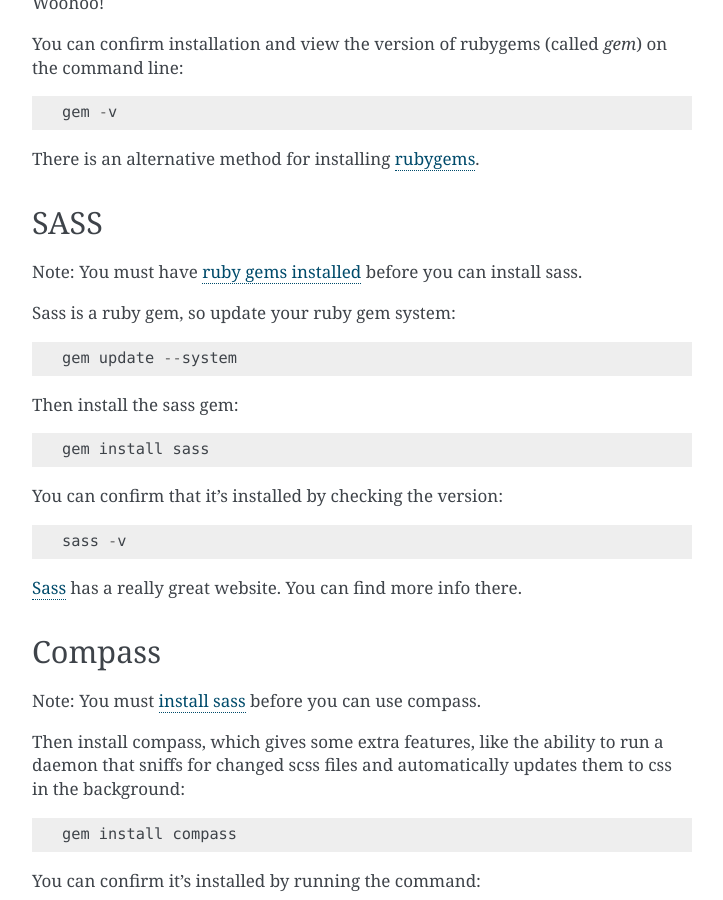
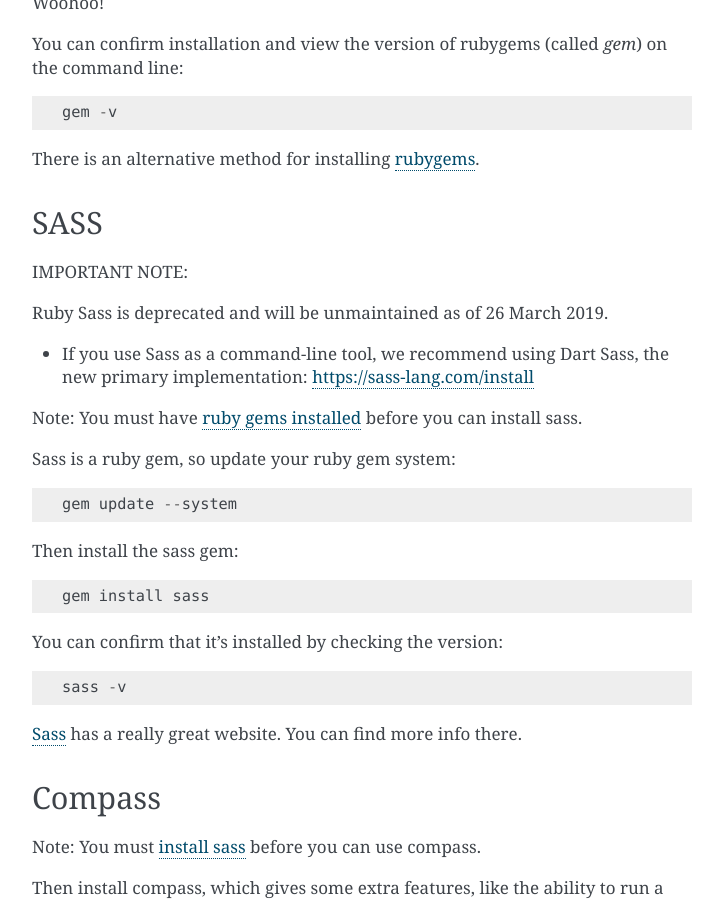
Before and after one commit to MareoRaft/prove-math, a Sphinx documentation site: the page built from docs/source/install.rst, in a window 1280 px wide and 900 px high, scrolled down 1134 px. Shown: the whole window, without its empty margins (388-1111 px from the left). Built offline with Sphinx 7.4.7, drawn with Linux system fonts in a browser that asks for light colours.

Commit message:
Update install.rst

```diff
--- a/docs/source/install.rst
+++ b/docs/source/install.rst
@@ -66,6 +66,15 @@
 
 SASS
 -----------
+IMPORTANT NOTE:
+
+Ruby Sass is deprecated and will be unmaintained as of 26 March 2019.
+
+* If you use Sass as a command-line tool, we recommend using Dart Sass, the new
+  primary implementation: https://sass-lang.com/install
+
+
+
 Note: You must have :ref:`ruby gems installed <install-gem>` before you can install sass.
 
 Sass is a ruby gem, so update your ruby gem system::
```
